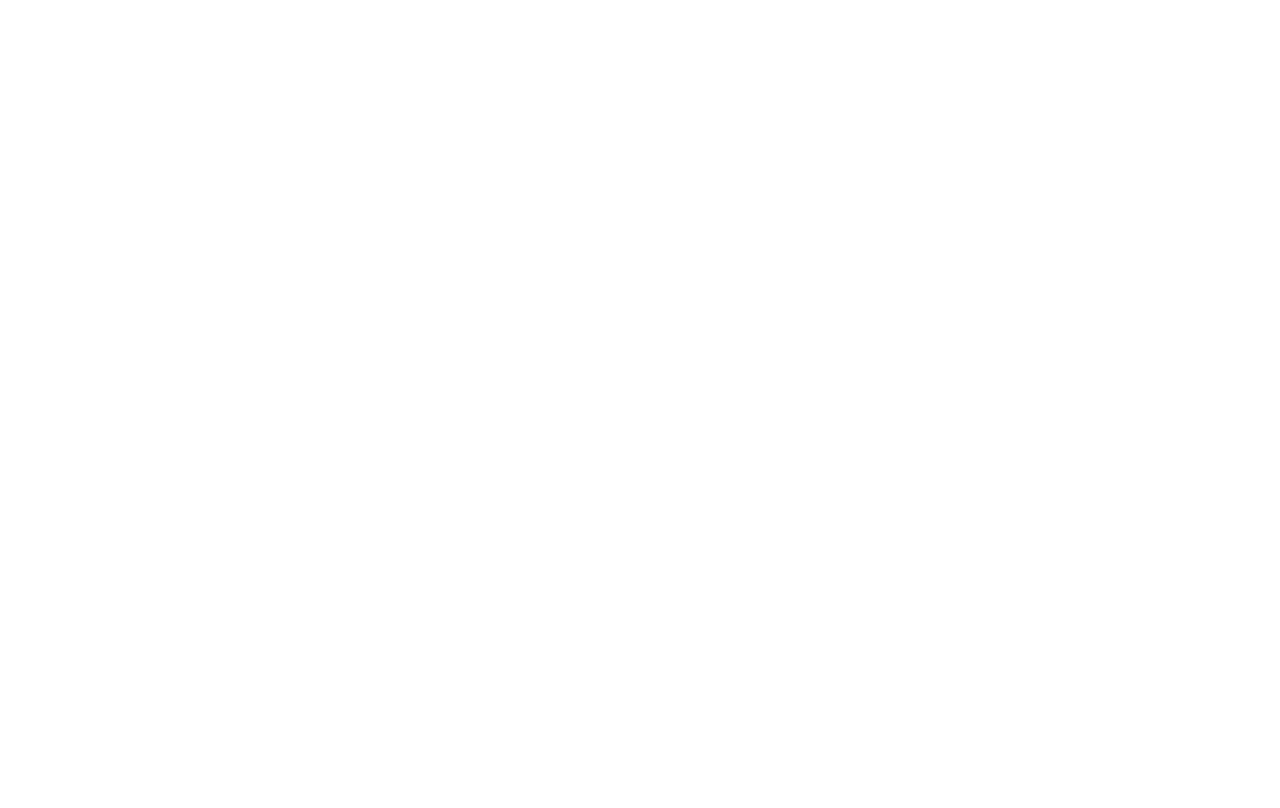
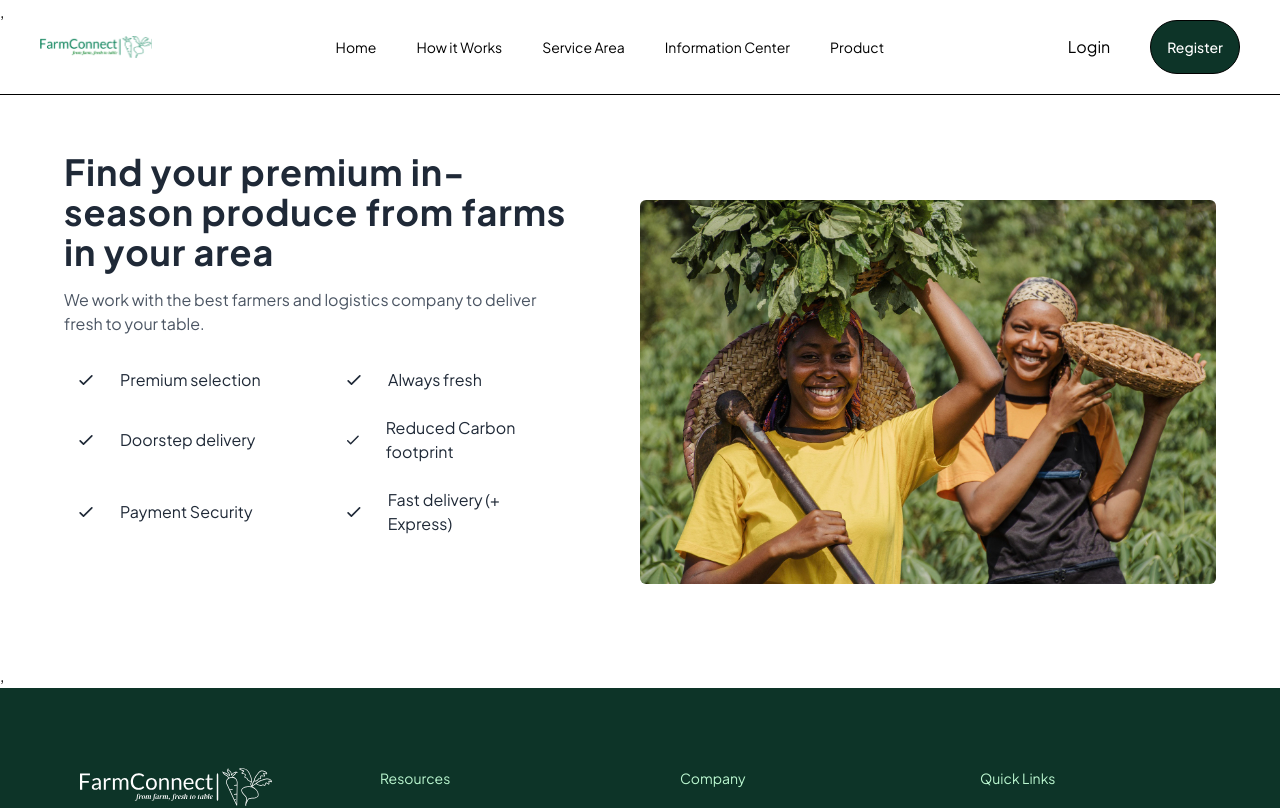
Before and after one commit to Drpearlz/farmconnect, a React (Vite) app: page /howitworks in a window 1280 px wide. Before the commit this address had no page. Shown: the top 808 px of the page. Built offline with nearby package versions, Linux system fonts and the light colour scheme.

Commit message:
how it works page started

```diff
--- a/src/App.jsx
+++ b/src/App.jsx
@@ -7,6 +7,7 @@
 import Pending from './pages/pending';
 import Option from './pages/option';
 import ProductPage from './pages/inprod';
+import Hiw from './pages/hiw';
 
 
 function App() {
@@ -23,6 +24,7 @@
           <Route element={<Pending />} path="/pending" />
           <Route element={<Option />} path="/option" />
           <Route element={<ProductPage />} path="/prodets" />
+          <Route element={<Hiw />} path="/howitworks" />
 
 
         </Routes>
--- a/src/components/navigation/navbar.jsx
+++ b/src/components/navigation/navbar.jsx
@@ -14,7 +14,7 @@
 
       <ul className="flex gap-10 max-md:hidden">
         <a href="/">Home</a>
-        <a href="/pending">How it Works</a>
+        <a href="/howitworks">How it Works</a>
         <a href="/pending">Service Area</a>
         <a href="/pending">Information Center</a>
         <a href="/products">Product</a>
@@ -80,7 +80,7 @@
 
           <ul className="flex flex-col gap-5 ">
             <a href="/">Home</a>
-            <a href="/pending">How it Works</a>
+            <a href="/howitworks">How it Works</a>
             <a href="/pending">Service Area</a>
             <a href="/pending">Information Center</a>
             <a href="/products">Product</a>
--- /dev/null
+++ b/src/components/sections/hero2.jsx
@@ -0,0 +1,30 @@
+import React from "react";
+import farmer from "../../assets/images/farmer.jpg";
+import NavBar from "../navigation/navbar";
+
+const Hero2 = () => {
+  return (
+
+      <div
+        className="w-full bg-center bg-cover h-[38rem]"
+        style={{
+          backgroundImage: `url(${farmer})`,
+        }}
+      >
+        <div className="flex items-center justify-center w-full h-full bg-gray-900/40">
+          <div className="text-center">
+            <h1 className="text-3xl font-semibold text-white lg:text-4xl">
+              Build your new <span className="text-blue-400">Saas</span>{" "}
+              Project
+            </h1>
+            <button className="w-full px-5 py-2 mt-4 text-sm font-medium text-white capitalize transition-colors duration-300 transform bg-blue-600 rounded-md lg:w-auto hover:bg-blue-500 focus:outline-none focus:bg-blue-500">
+              Start project
+            </button>
+          </div>
+        </div>
+      </div>
+
+  );
+};
+
+export default Hero2;
--- /dev/null
+++ b/src/components/sections/mid.jsx
@@ -0,0 +1,64 @@
+import React from 'react';
+import farmer from "../../assets/images/farmer.jpg";
+import NavBar from '../navigation/navbar';
+
+
+const Mid = () => {
+  return (
+    <div className='bg-white'>
+      <div className="container flex flex-col py-10 px-6 mx-auto space-y-24 lg:h[32rem] lg:py-20 lg:flex-row lg:items-center">
+        <div className="w-full lg:w-1/2">
+          <div className="lg:max-w-lg">
+            <h1 className="text-3xl font-semibold tracking-wide text-gray-800 lg:text-4xl">Find your premium in-season produce from farms in your area</h1>
+            <p className="mt-4 text-gray-600">We work with the best farmers and logistics company to deliver fresh to your table.</p>
+            <div className="grid gap-6 mt-8 sm:grid-cols-2">
+        <div className="flex items-center text-gray-800 -px-3">
+          <svg className="w-5 h-5 mx-3" xmlns="http://www.w3.org/2000/svg" fill="none" viewBox="0 0 24 24" stroke="currentColor">
+            <path strokeLinecap="round" strokeLinejoin="round" strokeWidth={2} d="M5 13l4 4L19 7" />
+          </svg>
+          <span className="mx-3">Premium selection</span>
+        </div>
+        <div className="flex items-center text-gray-800 -px-3">
+          <svg className="w-5 h-5 mx-3" xmlns="http://www.w3.org/2000/svg" fill="none" viewBox="0 0 24 24" stroke="currentColor">
+            <path strokeLinecap="round" strokeLinejoin="round" strokeWidth={2} d="M5 13l4 4L19 7" />
+          </svg>
+          <span className="mx-3">Always fresh</span>
+        </div>
+        <div className="flex items-center text-gray-800 -px-3">
+          <svg className="w-5 h-5 mx-3" xmlns="http://www.w3.org/2000/svg" fill="none" viewBox="0 0 24 24" stroke="currentColor">
+            <path strokeLinecap="round" strokeLinejoin="round" strokeWidth={2} d="M5 13l4 4L19 7" />
+          </svg>
+          <span className="mx-3">Doorstep delivery</span>
+        </div>
+        <div className="flex items-center text-gray-800 -px-3">
+          <svg className="w-5 h-5 mx-3" xmlns="http://www.w3.org/2000/svg" fill="none" viewBox="0 0 24 24" stroke="currentColor">
+            <path strokeLinecap="round" strokeLinejoin="round" strokeWidth={2} d="M5 13l4 4L19 7" />
+          </svg>
+          <span className="mx-3">Reduced Carbon footprint</span>
+        </div>
+        <div className="flex items-center text-gray-800 -px-3">
+          <svg className="w-5 h-5 mx-3" xmlns="http://www.w3.org/2000/svg" fill="none" viewBox="0 0 24 24" stroke="currentColor">
+            <path strokeLinecap="round" strokeLinejoin="round" strokeWidth={2} d="M5 13l4 4L19 7" />
+          </svg>
+          <span className="mx-3">Payment Security</span>
+        </div>
+        <div className="flex items-center text-gray-800 -px-3">
+          <svg className="w-5 h-5 mx-3" xmlns="http://www.w3.org/2000/svg" fill="none" viewBox="0 0 24 24" stroke="currentColor">
+            <path strokeLinecap="round" strokeLinejoin="round" strokeWidth={2} d="M5 13l4 4L19 7" />
+          </svg>
+          <span className="mx-3">Fast delivery (+ Express)</span>
+        </div>
+      </div>
+    </div>
+  </div>
+  <div className="flex items-center justify-center w-full h-96 lg:w-1/2">
+  <img
+          src={farmer}
+          alt="" className="object-cover w-full h-full  mx-auto rounded-md lg:max-w-2xl rounded-md" />
+  </div>
+</div>
+    </div>
+  )
+}
+
+export default Mid
--- /dev/null
+++ b/src/pages/hiw.jsx
@@ -0,0 +1,17 @@
+import React from 'react';
+import Hero2 from '../components/sections/hero2'
+import NavBar from '../components/navigation/navbar';
+import Footer from '../components/navigation/footer';
+import Mid from '../components/sections/mid';
+
+const Hiw = () => {
+  return (
+    <div className=' '>
+        <NavBar />,
+        <Mid />,
+        <Footer />
+    </div>
+  )
+}
+
+export default Hiw
```
Also changed, not shown: src/pages/inprod.jsx (line endings or trailing spaces), 1 other file (tests, documents, lock files or other folders).
